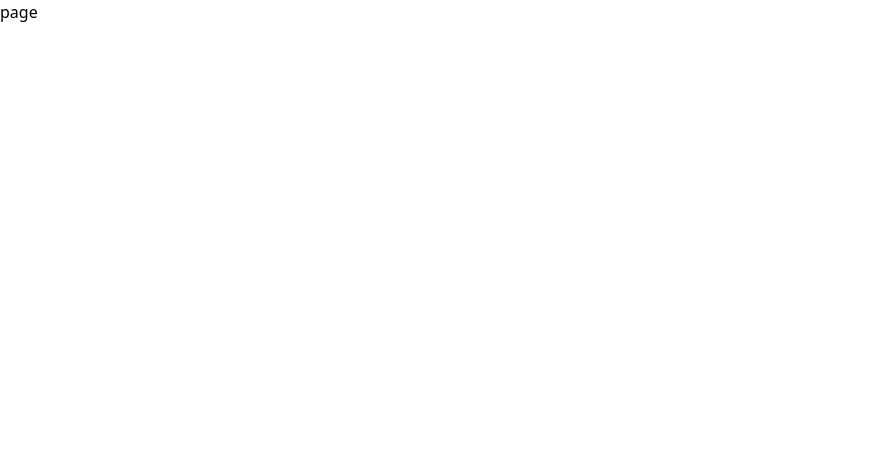
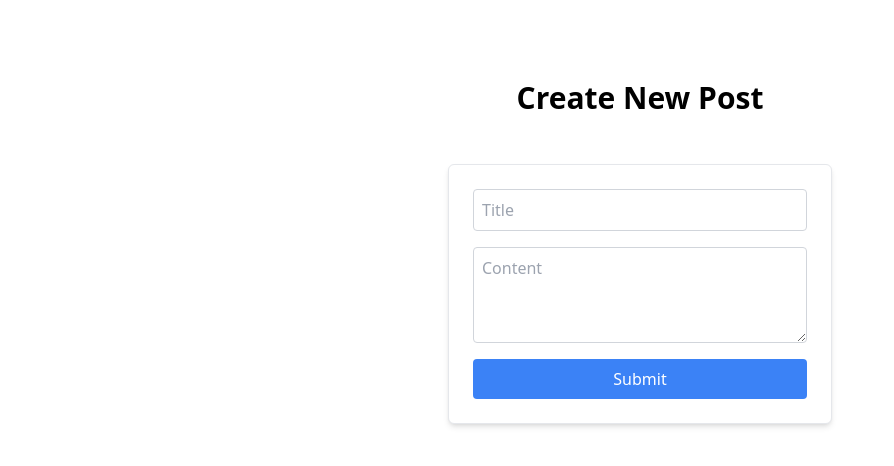
Before and after one commit to Deodate/NEXTJS, a Next.js app in the folder my-app/: page /posts/create in a window 1280 px wide. Shown: the top 466 px of the page, without its empty margins (0-894 px from the left). Built offline with nearby package versions, Linux system fonts and the light colour scheme.

Commit message:
Progress

```diff
--- a/my-app/app/posts/create/page.js
+++ b/my-app/app/posts/create/page.js
@@ -1,11 +1,50 @@
-
-import React from "react"
+"use client";
+import React, { useState } from "react";
+import axios from "axios";
+import { useRouter } from "next/navigation";
 
 const Create = () => {
-    return(
-        <div>page</div>
-    )
+    const [title, setTitle] = useState("");
+    const [content, setContent] = useState("");
+    const router = useRouter();
 
-}
+    const handleSubmit = async (e) => {
+        e.preventDefault();
 
-export default Create
+        try {
+            await axios.post("http://localhost:5000/posts", { title, content });
+            // Redirect to posts page or show success message
+            router.push("/");
+        } catch (error) {
+            console.error("Error creating post:", error);
+        }
+    };
+
+    return (
+        <div className="flex flex-col items-center py-20">
+            <h1 className="text-3xl font-bold mb-6">Create New Post</h1>
+            <form onSubmit={handleSubmit} className="flex flex-col space-y-4 mt-6 border p-6 w-96 bg-white shadow-md rounded-md">
+                <input
+                    type="text"
+                    placeholder="Title"
+                    value={title}
+                    onChange={(e) => setTitle(e.target.value)}
+                    className="p-2 border border-gray-300 rounded"
+                    required
+                />
+                <textarea
+                    placeholder="Content"
+                    value={content}
+                    onChange={(e) => setContent(e.target.value)}
+                    className="p-2 border border-gray-300 rounded h-24"
+                    required
+                />
+                <button type="submit" className="px-4 py-2 bg-blue-500 text-white rounded hover:bg-blue-600">
+                    Submit
+                </button>
+            </form>
+        </div>
+    );
+};
+
+export default Create;
```
